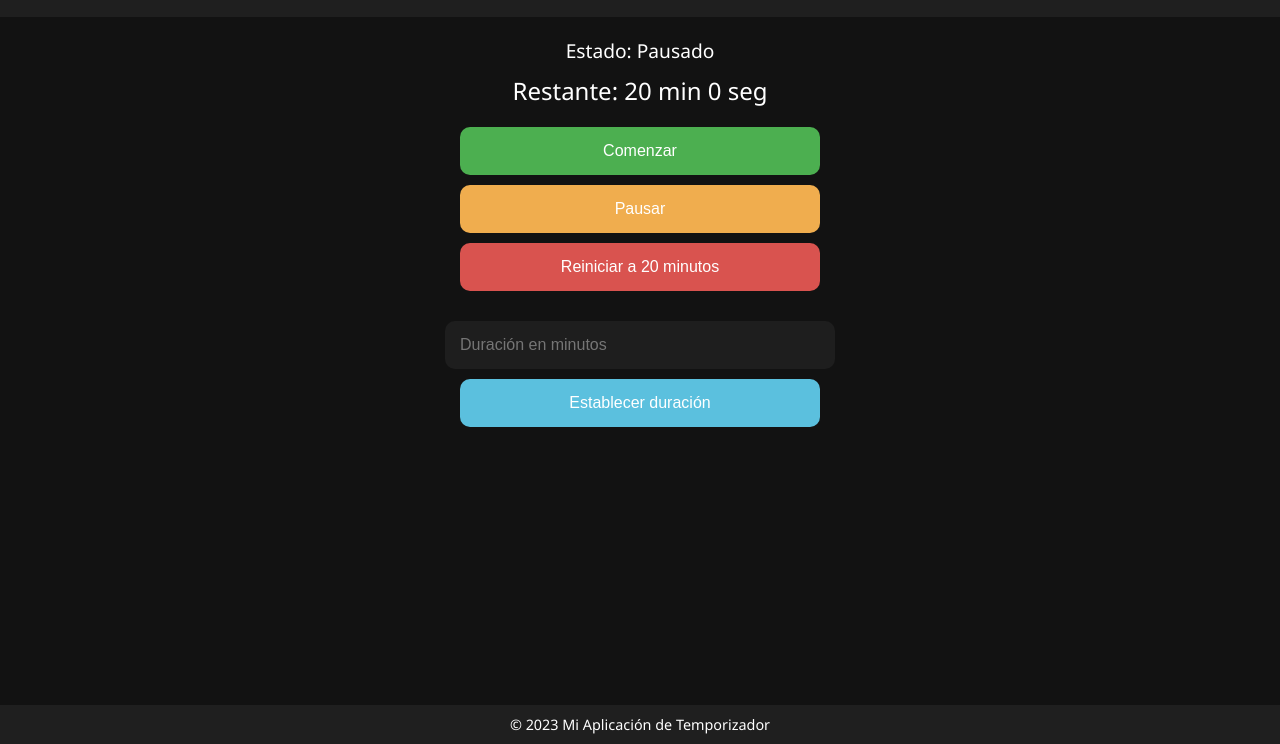
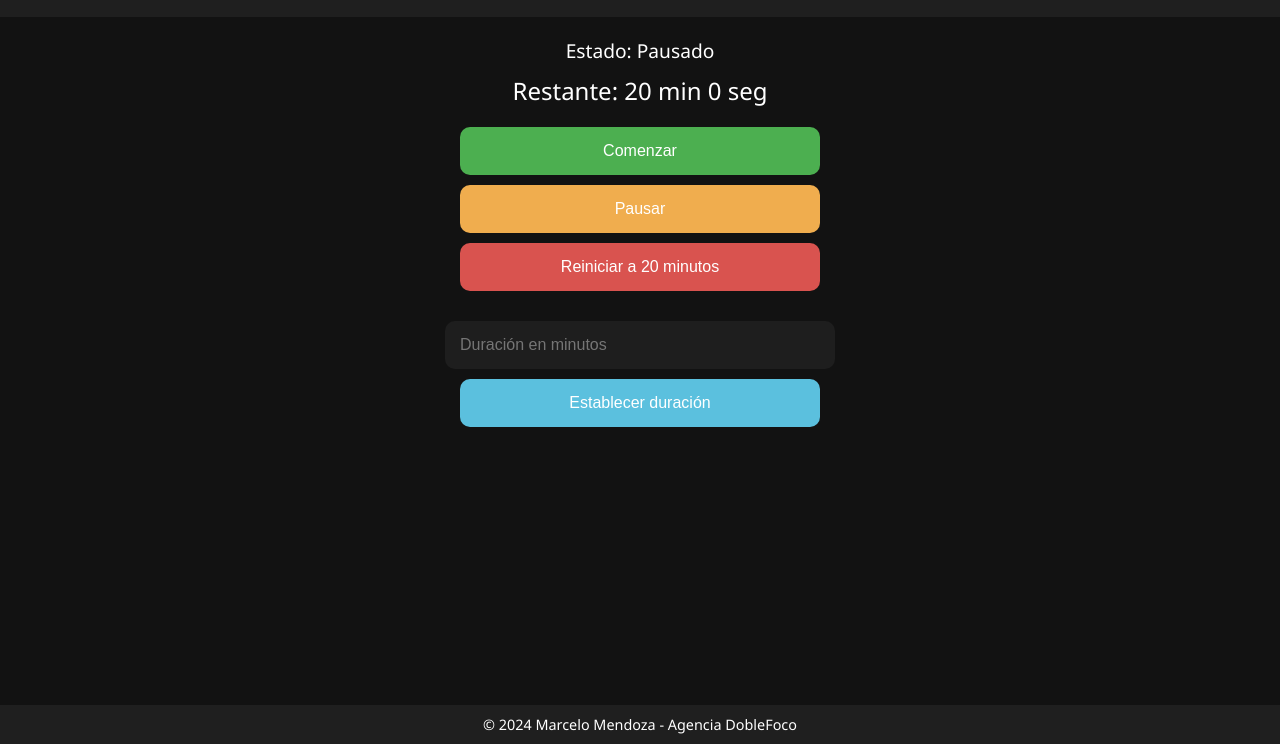
Before and after one commit to enfermero-dev/TimerControl, a website: page public/setup.html in a window 1280 px wide. Shown: the part 56-800 px from the top of the page. Drawn offline with Linux system fonts and the light colour scheme; no server answers.

Commit message:
fix: copyright

```diff
--- a/public/setup.html
+++ b/public/setup.html
@@ -118,7 +118,7 @@
     </div>
   </div>
   <div class="footer">
-    &copy; 2023 Mi Aplicación de Temporizador
+    &copy; 2024 Marcelo Mendoza - Agencia DobleFoco
   </div>
   <script>
     function startTimer() {
```
